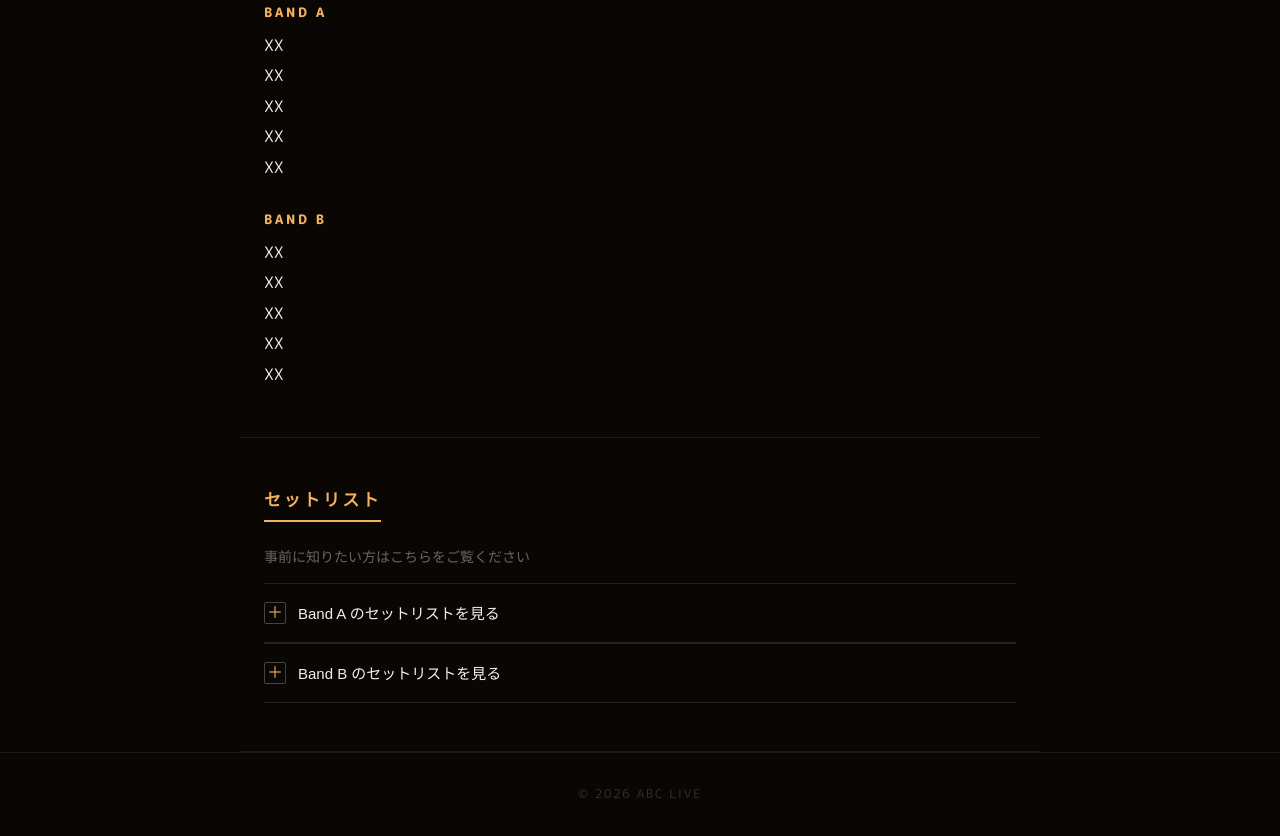
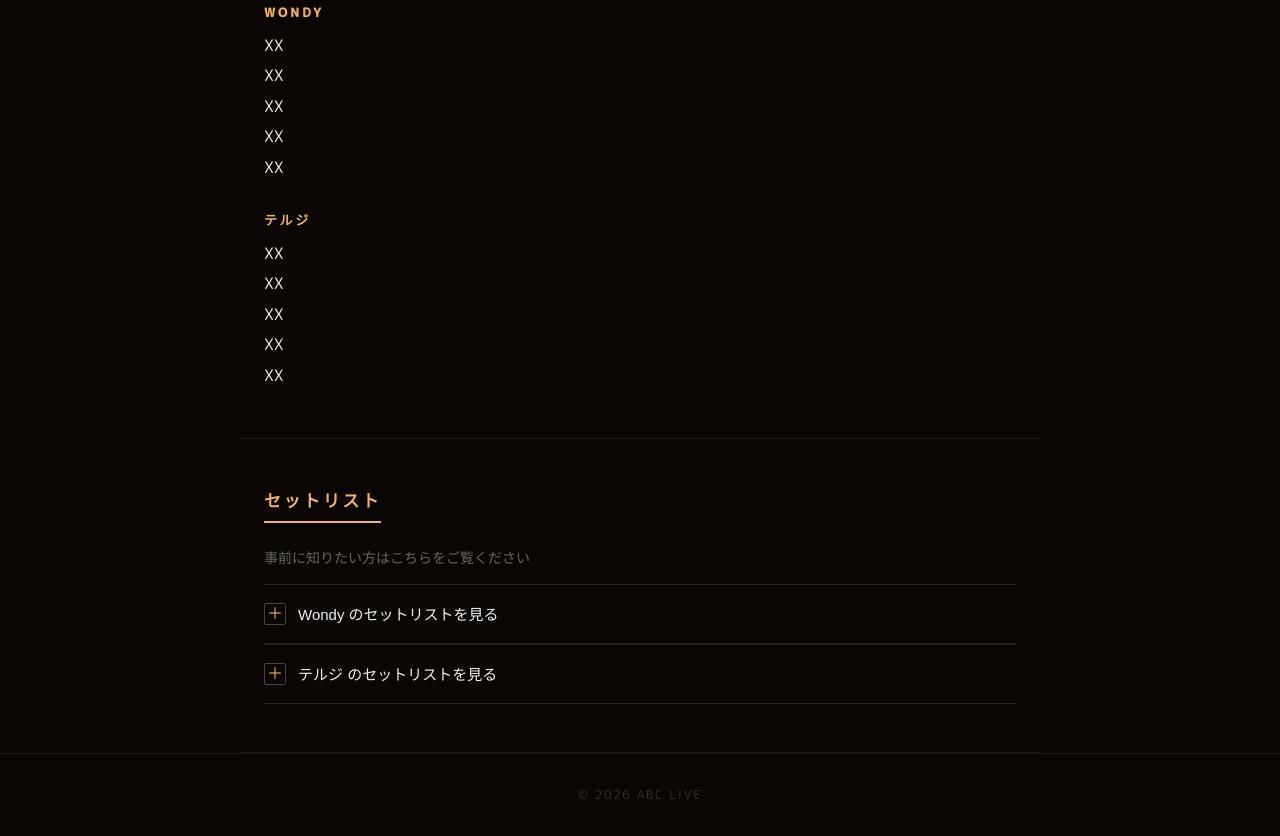
Before and after one commit to Shunji-Miyata/liveatzest, a plain HTML site: page index.html in a window 1280 px wide. Shown: the part 842-1678 px from the top of the page. Drawn offline with Linux system fonts and the light colour scheme.

Commit message:
Update index.html

```diff
--- a/index.html
+++ b/index.html
@@ -92,6 +92,8 @@ body {
 .setlist-ol li:last-child { border-bottom:none; }
 .track-num { font-size:12px; color:#444; width:20px; flex-shrink:0; }
 .track-name { color:#555; font-style:italic; }
+.track-name.confirmed { color:#f0f0f0; font-style:normal; font-weight:500; }
+.track-name.confirmed .artist { color:#888; font-weight:400; margin-right:6px; }
 
 .footer { border-top:1px solid #1a1a1a; padding:32px 24px; text-align:center; font-size:12px; color:#333; letter-spacing:0.15em; }
 </style>
@@ -109,7 +111,7 @@ body {
 <section class="section">
   <p class="section-label">出演者</p>
   <div class="band-block">
-    <p class="band-name">Band A</p>
+    <p class="band-name">Wondy</p>
     <div class="band-members">
       <span class="member">XX</span>
       <span class="member">XX</span>
@@ -119,7 +121,7 @@ body {
     </div>
   </div>
   <div class="band-block">
-    <p class="band-name">Band B</p>
+    <p class="band-name">テルジ</p>
     <div class="band-members">
       <span class="member">XX</span>
       <span class="member">XX</span>
@@ -138,15 +140,17 @@ body {
   <div>
     <button class="setlist-toggle" onclick="toggle(this)">
       <span class="toggle-icon">＋</span>
-      <span>Band A のセットリストを見る</span>
+      <span>Wondy のセットリストを見る</span>
     </button>
     <div class="setlist-content">
       <ol class="setlist-ol">
-        <li><span class="track-num">1</span><span class="track-name">曲名未定</span></li>
-        <li><span class="track-num">2</span><span class="track-name">曲名未定</span></li>
-        <li><span class="track-num">3</span><span class="track-name">曲名未定</span></li>
-        <li><span class="track-num">4</span><span class="track-name">曲名未定</span></li>
-        <li><span class="track-num">5</span><span class="track-name">曲名未定</span></li>
+        <li><span class="track-num">1</span><span class="track-name confirmed"><span class="artist">Vaundy</span>CHAINSAW BLOOD</span></li>
+        <li><span class="track-num">2</span><span class="track-name confirmed"><span class="artist">Vaundy</span>裸の勇者</span></li>
+        <li><span class="track-num">3</span><span class="track-name confirmed"><span class="artist">Vaundy</span>不可幸力</span></li>
+        <li><span class="track-num">4</span><span class="track-name confirmed"><span class="artist">Mrs. GREEN APPLE</span>インフェルノ</span></li>
+        <li><span class="track-num">5</span><span class="track-name confirmed"><span class="artist">go!go!vanillas</span>平成ペイン</span></li>
+        <li><span class="track-num">6</span><span class="track-name confirmed"><span class="artist">フジファブリック</span>若者のすべて</span></li>
+        <li><span class="track-num">7</span><span class="track-name confirmed"><span class="artist">クリープハイプ</span>栞</span></li>
       </ol>
     </div>
   </div>
@@ -154,7 +158,7 @@ body {
   <div>
     <button class="setlist-toggle" onclick="toggle(this)">
       <span class="toggle-icon">＋</span>
-      <span>Band B のセットリストを見る</span>
+      <span>テルジ のセットリストを見る</span>
     </button>
     <div class="setlist-content">
       <ol class="setlist-ol">
```
